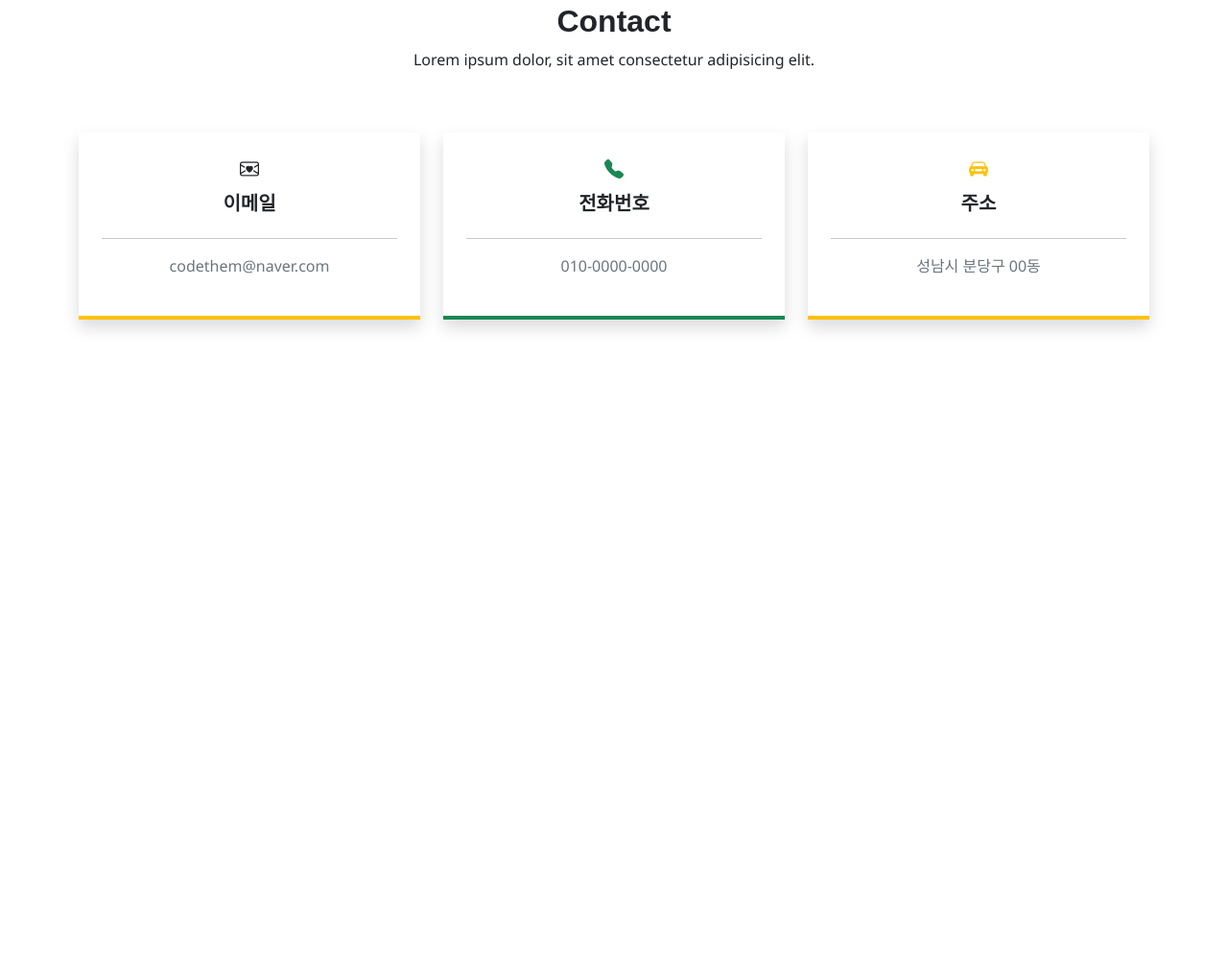
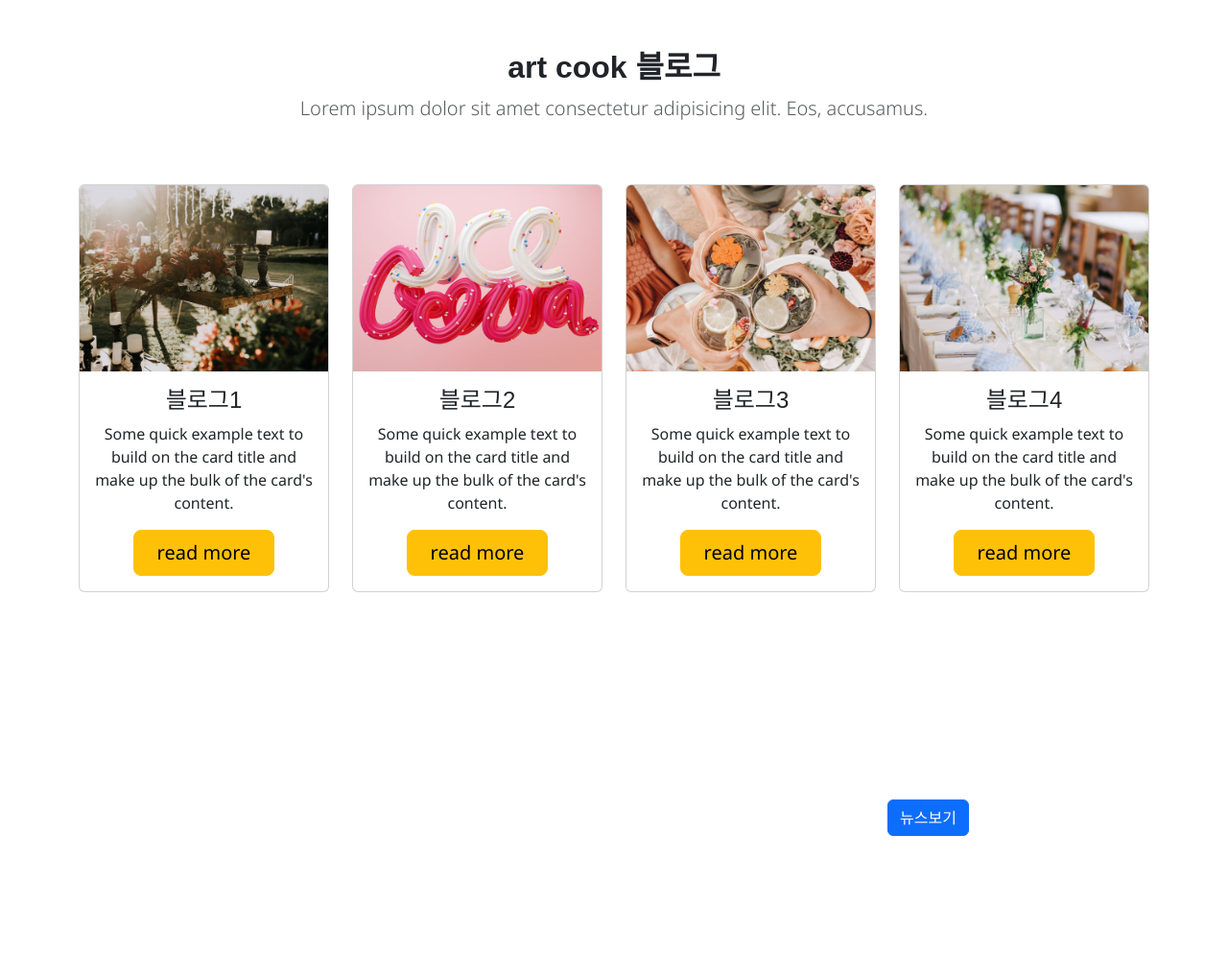
Before and after one commit to dbslzh1998-glitch/dodreamcook, a plain HTML site: page index.html in a window 1280 px wide. Shown: the part 7035-8029 px from the top of the page at 96% size. Before the commit the page ends 7464 px from the top, so only its background shows below. Drawn offline with nearby package versions, Linux system fonts and the light colour scheme; a web font is replaced by a local one.

Commit message:
홈페이지 생성 4

```diff
--- a/index.html
+++ b/index.html
@@ -104,7 +104,7 @@
                 <p class="lead">Lorem ipsum dolor, sit amet consectetur adipisicing elit. Laudantium, enim.</p>
                <div class="row m-4 mb-5 g-4">
                  <div class="col-md-6">
-                    <div class="shadow rounded p-4">
+                    <div class="card-hover shadow rounded p-4">
                     <div class="d-flex align-items-center py-3">
                         <img src="./두드림cook/css/images/service1.jpg" alt="서비스 1" class="rounded-circle">
                         <div class="ms-3">
@@ -117,7 +117,7 @@
                     </div>
                  </div>
                  <div class="col-md-6">
-                     <div class="shadow rounded p-4">
+                     <div class="card-hover shadow rounded p-4">
                     <div class="d-flex justify-content-end align-items-center py-3">
                         <div class="text-end me-3">
                             <h3 class="fw-bold">디저트 클래스</h3>
@@ -130,7 +130,7 @@
                     </div>
                     </div>
                      <div class="col-md-6">
-                     <div class="shadow rounded p-4">
+                     <div class="card-hover shadow rounded p-4">
                     <div class="d-flex align-items-center py-3">
                         <img src="./두드림cook/css/images/service3.jpg" alt="서비스 1" class="rounded-circle">
                         <div class="ms-3">
@@ -143,7 +143,7 @@
                     </div>
                     </div>
                      <div class="col-md-6">
-                     <div class="shadow rounded p-4">
+                     <div class="card-hover shadow rounded p-4">
                     <div class="d-flex justify-content-end align-items-center py-3">
                         <div class="text-end me-3">
                             <h3 class="fw-bold">신제품 개발</h3>
@@ -174,6 +174,82 @@
                                  </div>
         </section>
       <!-- SNS 섹션 끝 -->
+       <!-- 블로그 섹션 시작 -->
+        <section class="container overflow-hidden py-5 id="blog">
+        <div class="text-center py-5">
+            <h2 class="fw-bold">art cook 블로그</h2>
+            <p class="lead text-muted">Lorem ipsum dolor sit amet consectetur adipisicing elit. Eos, accusamus.</p>
+        </div>
+        <div class="row gy-4 pb-5">
+        <div class="col-sm-6 col-lg">
+        <div class="card">
+        <img src="./두드림cook/css/images/blog1.jpg" class="card-img-top" alt="블로그1">
+        <div class="card-body text-center">
+            <h2 class="card-title fs-4"> 블로그1</h2>
+            <p class="card-text">Some quick example text to build on the card title and make up the bulk of the card's content.</p>
+            <a href="#" class="btn btn-warning btn-lg px-4">read more</a>
+        </div>
+        </div>
+        </div>
+        <div class="col-sm-6 col-lg">
+        <div class="card">
+            <img src="./두드림cook/css/images/blog2.jpg" class="card-img-top" alt="블로그2">
+        <div class="card-body text-center">
+            <h2 class="card-title fs-4"> 블로그2</h2>
+            <p class="card-text">Some quick example text to build on the card title and make up the bulk of the card's content.</p>
+            <a href="#" class="btn btn-warning btn-lg px-4">read more</a>
+        </div>
+        </div>
+        </div>
+        <div class="col-sm-6 col-lg">
+        <div class="card">
+            <img src="./두드림cook/css/images/blog3.jpg" class="card-img-top" alt="블로그3">
+        <div class="card-body text-center">
+            <h2 class="card-title fs-4"> 블로그3</h2>
+            <p class="card-text">Some quick example text to build on the card title and make up the bulk of the card's content.</p>
+            <a href="#" class="btn btn-warning btn-lg px-4">read more</a>
+        </div>
+        </div>
+        </div>
+         <div class="col-sm-6 col-lg">
+        <div class="card">
+            <img src="./두드림cook/css/images/blog4.jpg" class="card-img-top" alt="블로그4">
+        <div class="card-body text-center">
+            <h2 class="card-title fs-4"> 블로그4</h2>
+            <p class="card-text">Some quick example text to build on the card title and make up the bulk of the card's content.</p>
+            <a href="#" class="btn btn-warning btn-lg px-4">read more</a>
+        </div>
+        </div>
+        </div>
+        </section>
+        <!-- 블로그 섹션 끝 -->
+         <!-- 뉴스 섹션 시작 -->
+            <section id="news-links" class="py-5">
+            <div class="container">
+            <div class="row p-4 align-items-center">
+                    <div class="col-lg-9 text-white">
+                <h2 class="fw-bold">ART Cook News</h2>
+                    <p>Lorem ipsum dolor sit amet consectetur adipisicing elit. Error beatae quisquam illo dolore aperiam, nesciunt recusandae. Alias minus dicta dolores.Lorem ipsum dolor sit amet consectetur adipisicing elit. Error beatae quisquam illo dolore aperiam, nesciunt recusandae. Alias minus dicta dolores.
+            </div>
+            <!-- modal -->
+            <div class="col-lg-3">
+                <!-- button trigger modal -->
+                 <button type="button" class="btn btn-primary"
+                 data-bs-toggle="modal" data-bs-target="#exampleModal">뉴스보기</button>
+            <div class="modal fade" id="exampleModal" tabindex="-1" aria-labelledby="exampleModalLabel" aria-hidden="true">
+                <div class="modal-dialog">
+                    <div class="modal-content">
+                        <div class="modal-header">
+                        </div>
+                        <div class="modal-body">
+                    <div class="ratio ratio-16x9">
+                <iframe width="560" height="315" src="https://www.youtube.com/embed/zyDDBR9aPk4?si=D66O6A5yM1BM48Qx" title="YouTube video player" frameborder="0" allow="accelerometer; autoplay; clipboard-write; encrypted-media; gyroscope; picture-in-picture; web-share" referrerpolicy="strict-origin-when-cross-origin" allowfullscreen></iframe></div>
+                </div>
+            </div>
+            </div>
+            </div>
+          </section>
+          <!-- 뉴스 섹션 끝 -->
        <!-- 연락처 섹션 시작 -->
          <section class="container py-5 text-center" id="contact">
             <h2 class="fw-bold">Contact</h2>
@@ -188,7 +264,7 @@
             </div>
             </div>
             <div class="col-md">
-           <div class="shadow p-4 border-bottom border-4 border-success">
+            <div class="shadow p-4 border-bottom border-4 border-warning">
                 <i class="bi bi-telephone-fill fs-5 text-success"></i>
             <h3 class="fw-bold fs-5 py-2">전화번호</h3>
             <hr>
@@ -196,7 +272,7 @@
             </div>
             </div>
             <div class="col-md">
-                 <div class="shadow p-4 border-bottom border-4 border-warning">
+                  <div class="shadow p-4 border-bottom border-4 border-warning">
             <i class="bi bi-car-front-fill fs-5 text-warning"></i>
             <h3 class="fw-bold fs-5 py-2">주소</h3>
             <hr>
```
